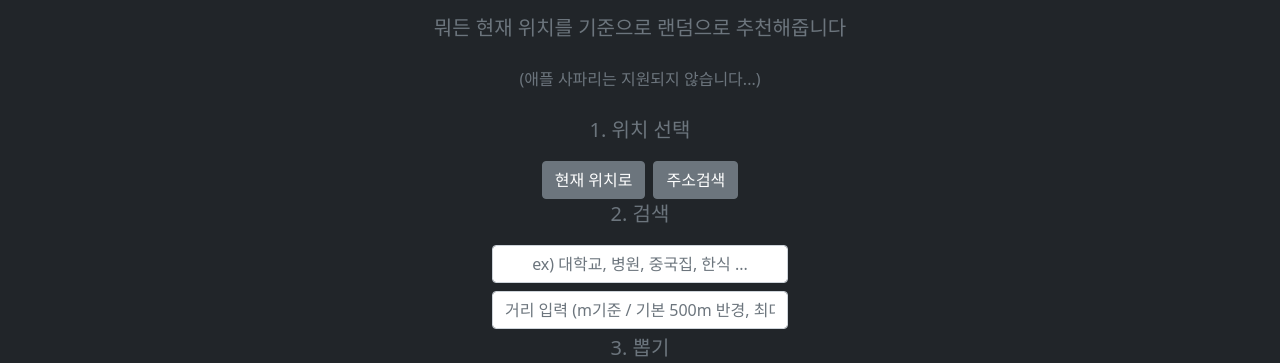
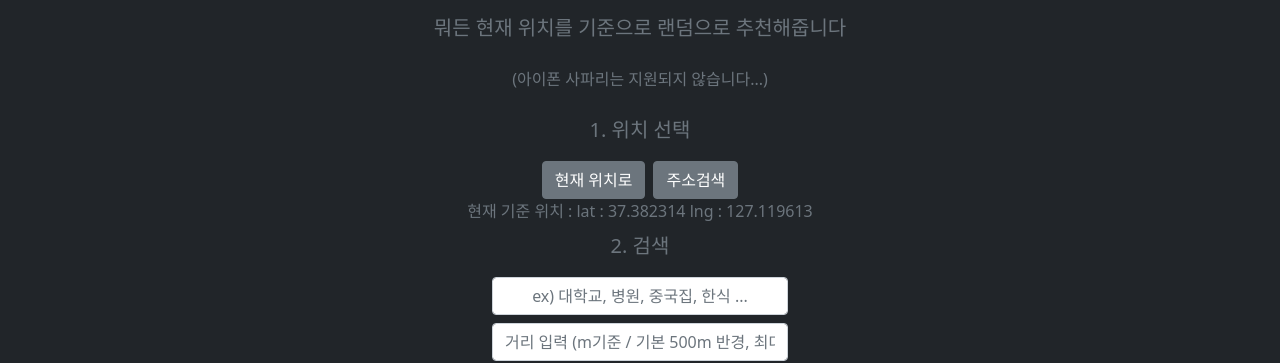
Before and after one commit to choijiuen/game-vue, a Vue app: page /eats in a window 1280 px wide. Shown: the part 235-598 px from the top of the page. Built offline with nearby package versions, Linux system fonts and the light colour scheme; no server answers; what @fawmi/vue-google-maps would draw is missing.

Commit message:
FEAT : 현재 기준 위치 정보 추가

```diff
--- a/src/components/eats/Eats.vue
+++ b/src/components/eats/Eats.vue
@@ -7,15 +7,18 @@
       <h1 class="display-5 fw-bold text-white">뽑기</h1>
       <div class="col-lg-6 mx-auto">
         <p class="fs-5 mb-4">뭐든 현재 위치를 기준으로 랜덤으로 추천해줍니다</p>
-        <p class="fs-8 mb-4">(애플 사파리는 지원되지 않습니다...)</p>
+        <p class="fs-8 mb-4">(아이폰 사파리는 지원되지 않습니다...)</p>
 
         <p class="fs-5">1. 위치 선택</p>
         <div class="d-grid gap-2 d-sm-flex justify-content-sm-center">
           <button class="btn btn-secondary" @click="location">현재 위치로</button>
           <button class="btn btn-secondary" @click="execDaumPostcode">주소검색</button>
         </div>
+        <div>
+          현재 기준 위치 : lat : {{center.lat}} lng : {{center.lng}}
+        </div>
 
-        <p class="fs-5">2. 검색</p>
+        <p class="fs-5 mt-2">2. 검색</p>
         <div class="d-grid gap-2 d-sm-flex justify-content-sm-center row">
           <div class="col-md-6"><input class="form-control text-center" type="text" id="keyword" placeholder="ex) 대학교, 병원, 중국집, 한식 ..."/></div>
           <div class="col-md-6"><input class="form-control text-center" type="text" id="radius" placeholder="거리 입력 (m기준 / 기본 500m 반경, 최대 50,000m 검색)"/></div>
```
